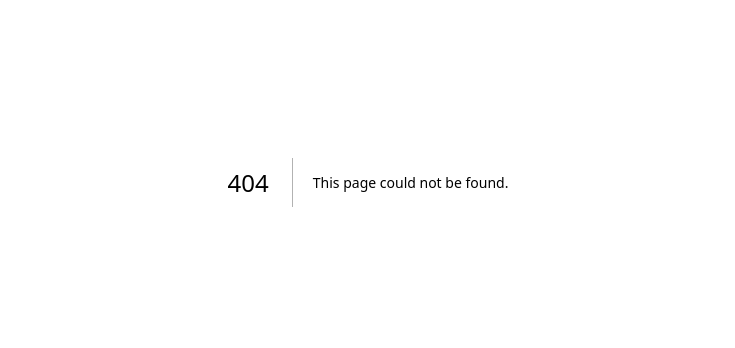
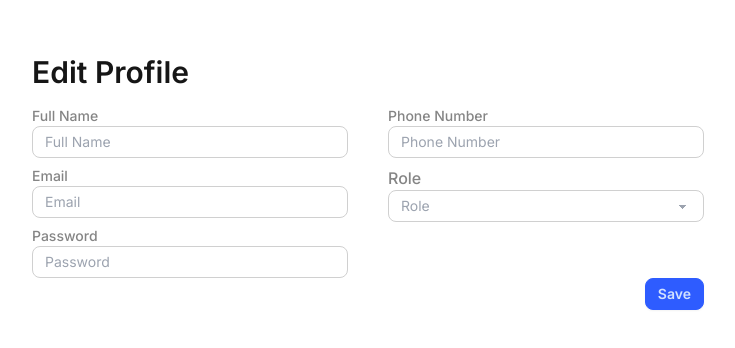
Before and after one commit to ndhfar/seraphic-course-connect, a Next.js app: page /profile in a window 1280 px wide. Before the commit this address had no page. Shown: the part 218-566 px from the top of the page, without its empty margins (272-1007 px from the left). Built offline with nearby package versions, Linux system fonts and the light colour scheme.

Commit message:
profile management UI

```diff
--- /dev/null
+++ b/src/app/profile/layout.js
@@ -0,0 +1,7 @@
+export default function layout({ children }) {
+  return (
+    <main className="min-h-screen flex justify-center items-center">
+      <div className="w-[672px]">{children}</div>
+    </main>
+  );
+}
--- /dev/null
+++ b/src/app/profile/page.js
@@ -0,0 +1,39 @@
+import { Select } from "@/components/select";
+
+export default function page() {
+  return (
+    <div>
+      <h1 className="text-3xl font-semibold">Edit Profile</h1>
+      <form className="flex flex-col">
+        <div className="flex mt-4 gap-10">
+          <div className="space-y-2 flex-1">
+            <InputTemplate title="Full Name" type="text" name="fullName" />
+            <InputTemplate title="Email" type="email" name="email" />
+            <InputTemplate title="Password" type="password" name="password" />
+          </div>
+          <div className="space-y-2 flex-1">
+            <InputTemplate title="Phone Number" type="tel" name="contact" />
+            <Select />
+          </div>
+        </div>
+        <div className="flex">
+          <button className="ml-auto btn btn-primary btn-sm">Save</button>
+        </div>
+      </form>
+    </div>
+  );
+}
+
+const InputTemplate = ({ title, type, name }) => {
+  return (
+    <div className="flex flex-col">
+      <label className="font-medium text-[#858585] text-sm">{title}</label>
+      <input
+        type={type}
+        name={name}
+        placeholder={title}
+        className="w-full input input-sm input-accent input-bordered"
+      />
+    </div>
+  );
+};
--- /dev/null
+++ b/src/components/select.jsx
@@ -0,0 +1,27 @@
+"use client";
+
+import { useState } from "react";
+
+export const Select = () => {
+  const [selected, setSelected] = useState("");
+
+  return (
+    <div className="flex flex-col">
+      <label className="font-medium text-[#858585]">Role</label>
+      <select
+        className={`w-full select select-sm select-accent select-bordered text-sm ${
+          selected == "" ? "text-[#9ca3af]" : "text-black"
+        }`}
+        name="role"
+        value={selected}
+        onChange={(e) => setSelected(e.target.value)}
+      >
+        <option value="" disabled hidden>
+          Role
+        </option>
+        <option>Author</option>
+        <option>Participant</option>
+      </select>
+    </div>
+  );
+};
```
